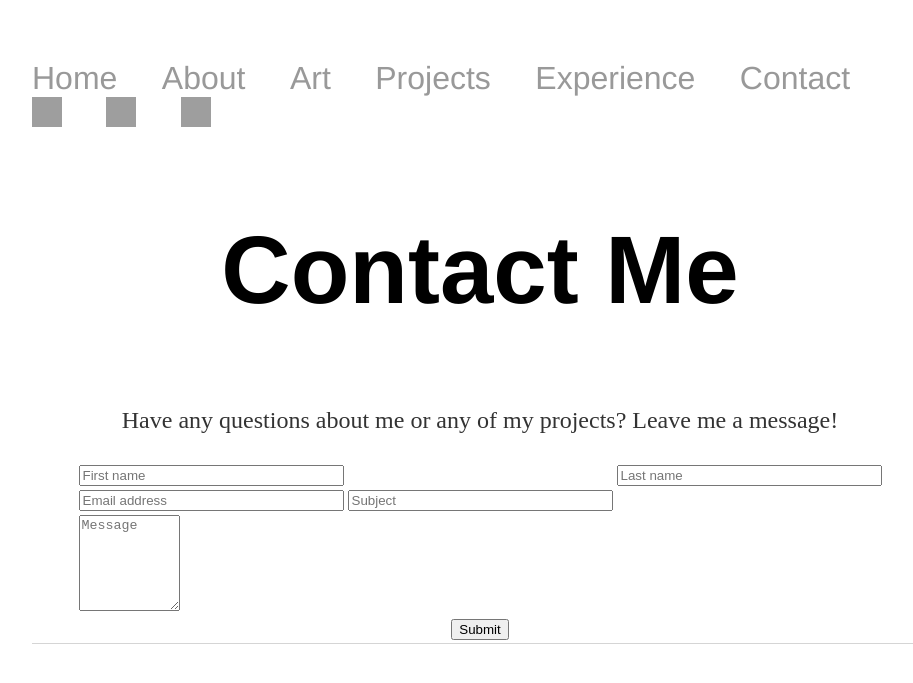
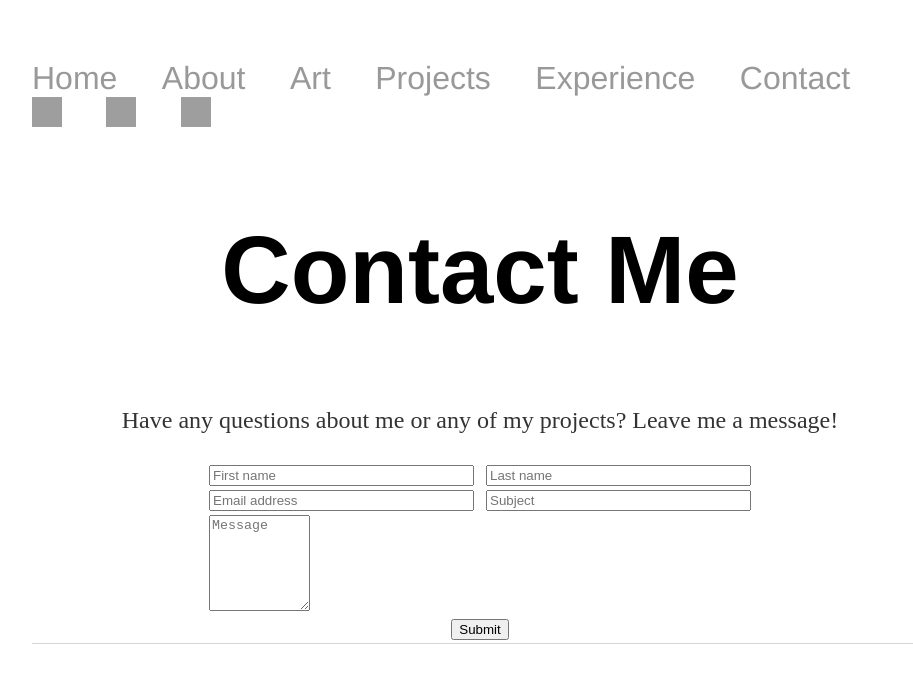
Before and after one commit to jhltsang/jhltsang.github.io, a Jekyll site: the page built from contact/index.html, in a window 1280 px wide. Shown: the top 683 px of the page, without its empty margins (160-1073 px from the left). Built offline with Jekyll 4.4.1, drawn with Linux system fonts in a browser that asks for light colours; grey boxes are pictures that could not be loaded.

Commit message:
Update index.html

```diff
--- a/contact/index.html
+++ b/contact/index.html
@@ -9,14 +9,14 @@ title: Jessica Tsang
 
 <center><form name="htmlform" method="post" action="html_form_send.php">
 <table width="15px">
-
+<table height="10px">
 
 </tr>
 <tr>
-  <td valign="top" height="15">
+  <td valign="top">
   <input  type="text" name="first_name" placeholder="First name" maxlength="50" size="30">
-  <td height="15">&nbsp;</td>
-  <td valign="top" height="15">
+  <td>&nbsp;</td>
+  <td valign="top">
   <input  type="text" name="last_name" placeholder="Last name" maxlength="50" size="30">
  </td>
 </tr>
@@ -25,6 +25,7 @@ title: Jessica Tsang
  <td valign="top">
   <input  type="text" name="email" placeholder="Email address" maxlength="80" size="30">
   </td>
+  <td>&nbsp;</td>
   <td valign="top">
   <input  type="text" name="subject" placeholder="Subject" maxlength="50" size="30">
  </td>
```
